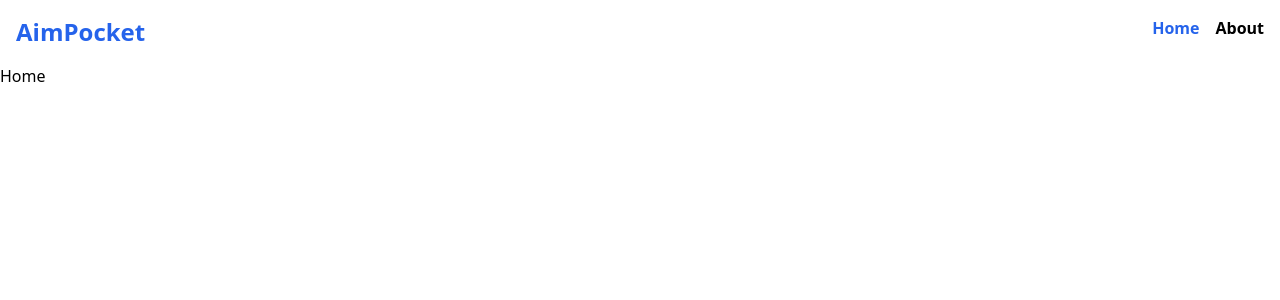
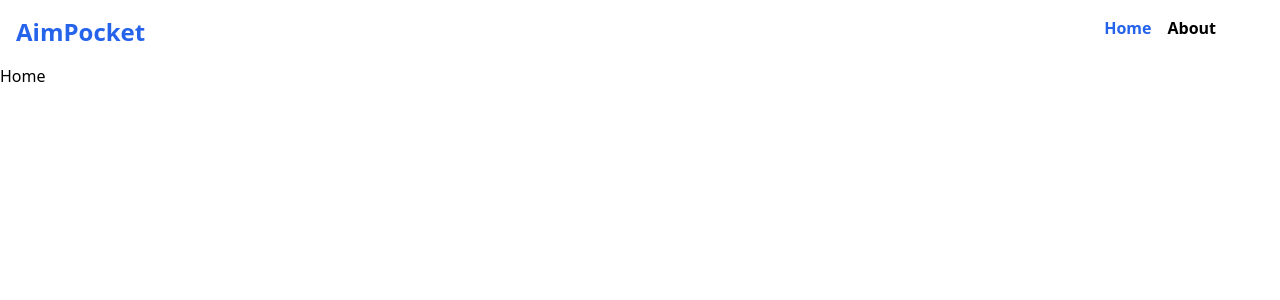
Before and after one commit to agreytosira/aim-pocket, a React (Vite) app: page / in a window 1280 px wide. Shown: the top 300 px of the page. Built offline with nearby package versions, Linux system fonts and the light colour scheme.

Commit message:
style: customize xl breakpoint

```diff
--- a/tailwind.config.js
+++ b/tailwind.config.js
@@ -2,6 +2,11 @@
 export default {
   content: ['./index.html', './src/**/*.{js,ts,jsx,tsx}'],
   theme: {
+    container: {
+      screens: {
+        xl: '1200px'
+      }
+    },
     extend: {}
   },
   plugins: []
```
